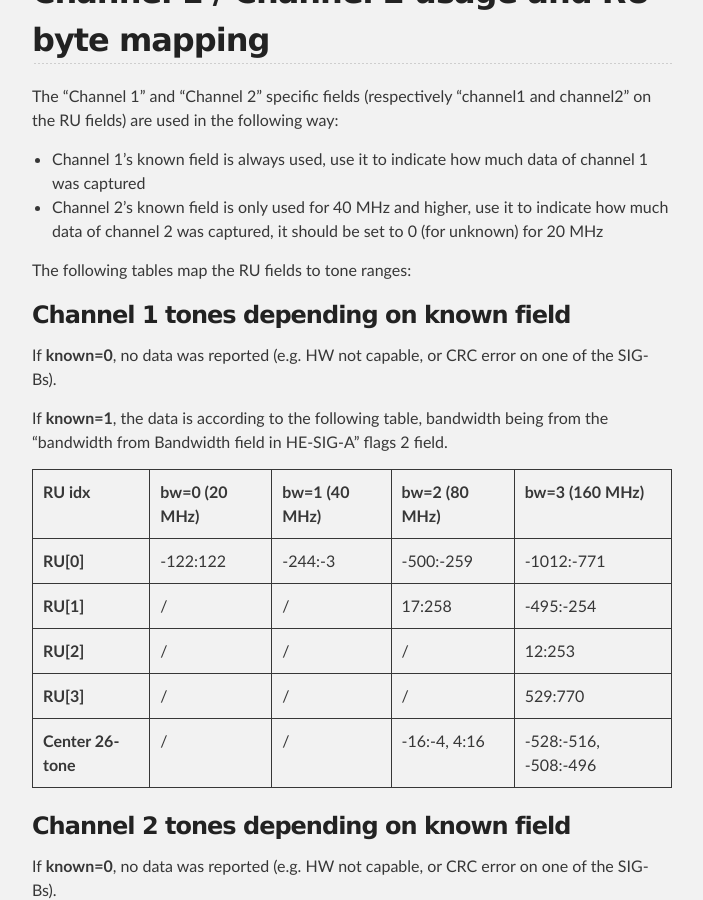
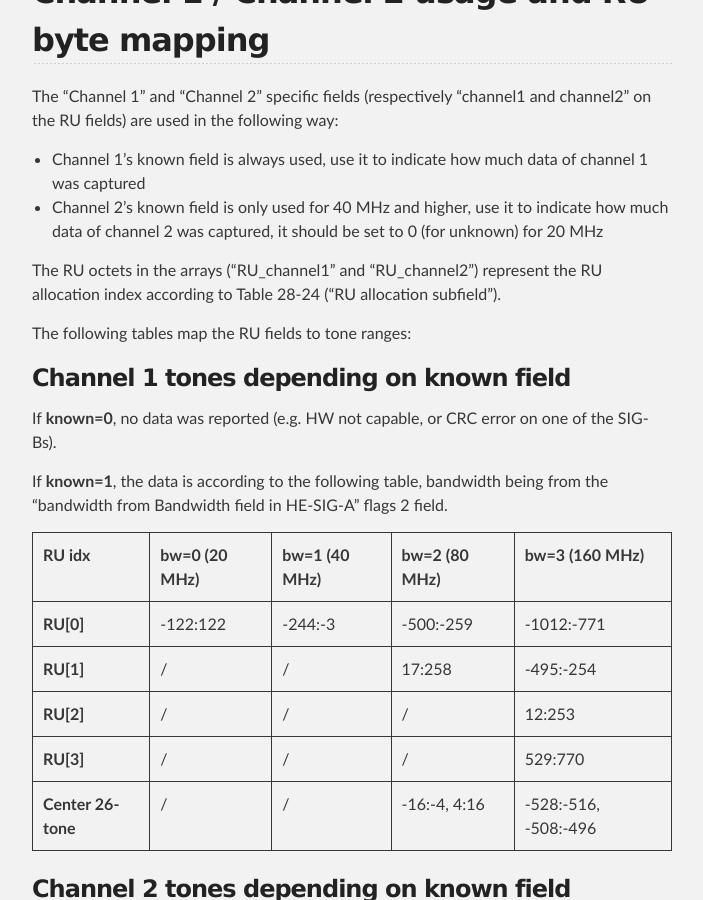
Before and after one commit to radiotap/radiotap.github.io, a Jekyll site: the page built from fields/HE-MU.md, in a window 1280 px wide and 900 px high, scrolled down 700 px. Shown: the whole window, without its empty margins (288-991 px from the left). Built offline with Jekyll 4.4.1, drawn with Linux system fonts in a browser that asks for light colours.

Commit message:
HE-MU: clarify RU allocation index arrays

```diff
--- a/fields/HE-MU.md
+++ b/fields/HE-MU.md
@@ -32,6 +32,9 @@ and channel2" on the RU fields) are used in the following way:
  * Channel 2's known field is only used for 40 MHz and higher, use it to
    indicate how much data of channel 2 was captured, it should be set to
    0 (for unknown) for 20 MHz
+
+The RU octets in the arrays ("RU_channel1" and "RU_channel2") represent
+the RU allocation index according to Table 28-24 ("RU allocation subfield").
 
 The following tables map the RU fields to tone ranges:
 
```
